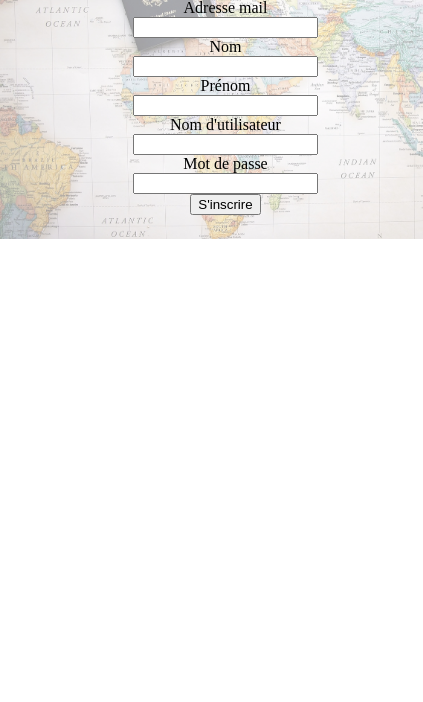
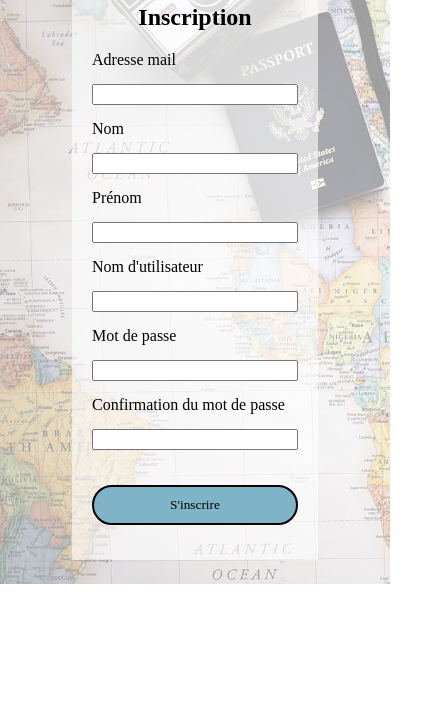
Before and after one commit to Terrier-Anais/new-repo-OTRA-front, a plain HTML site: page html/signin.html in a window 390 px wide. Shown: the part 142-844 px from the top of the page, 423 px wide, since content can reach past the window. Drawn offline with Linux system fonts and the light colour scheme; a web font is replaced by a local one.

Commit message:
feat form responsive

```diff
--- a/css/login.css
+++ /dev/null
@@ -1,35 +0,0 @@
-.container_signin_box {
-    display: flex;
-    padding: 1rem;
-    padding-left: 4rem;
-    padding-right: 4rem;
-}
-
-.signin_box {
-    display: flex;
-    width: 100%;
-    flex: column;
-
-}
-
-.signin_picture{
-    width: 50%;
-    flex: 1;
-}
-
-.signin_picture img {
-    max-width: 100%;
-    max-height: 100%;
-}
-
-.signin_form {
-    max-width: 100%;
-    display: flex;
-    flex-direction: column;
-    justify-content: center;
-    align-items: stretch;
-    text-align: center;
-    flex: 1;
-    width: 100%;
-    height: 100%;
-}
--- /dev/null
+++ b/css/signin.css
@@ -0,0 +1,88 @@
+@import url('https://fonts.googleapis.com/css2?family=Sedan+SC&display=swap');
+
+
+.container_signin_box {
+    display: flex;
+    padding: 1rem;
+    padding-left: 4rem;
+    padding-right: 4rem;
+    padding-top: 4rem;
+    max-width: 70%;
+    margin: 0 auto;
+}
+
+.signin_box {
+    display: flex;
+    width: 100%;
+    flex: row;
+
+}
+
+.signin_picture{
+    flex: 1;
+}
+
+.signin_picture img {
+    max-width: 100%;
+    max-height: 100%;
+}
+
+.signin_form {
+    flex: 1;
+    max-width: 400px;
+    margin: 0 auto;
+    padding: 20px;
+    background-color: rgba(255, 255, 255, 0.6);
+
+}
+
+.signin_form h2 {
+    text-align: center;
+}
+
+.signin_form form {
+    display: flex;
+    flex-direction: column;
+}
+
+.signin_form label,
+.signin_form input {
+    margin-bottom: 15px;
+}
+
+.signin_form input[type="submit"] {
+    margin-top: 20px;
+    padding: 10px;
+    background-color: #7EB3C8;
+    border: 2px solid black;
+    border-radius: 1.5rem;
+    color: white;
+    cursor: pointer;
+    color: black;
+    font-family: "Sedan SC", serif;
+
+}
+
+.signin_form input[type="submit"]:hover {
+    transition-duration: 1s;
+    background-color: #7E8EC8;
+}
+
+@media (max-width: 768px) {
+    .signin_picture {
+        display: none;
+    }
+
+    .container_signin_box {
+        max-width: 90%;
+        padding: 1rem;
+        padding-left: 4rem;
+        padding-right: 4rem;
+        padding-top: 3rem;
+        margin: 0 auto;
+    }
+
+    .signin_form {
+        max-width: 100%;
+    }
+}
--- a/css/style.css
+++ b/css/style.css
@@ -11,6 +11,7 @@
 }
 
 header {
+
     display: flex;
     justify-content: space-between;
     height: 50px;
@@ -77,3 +78,29 @@ h1 {
     background-color: #7E8EC8;
     cursor: pointer;
 }
+
+@media (max-width: 768px) {
+    header {
+        padding-left: 1rem;
+        padding-right: 1rem;
+        display: flex;
+        justify-content: space-between;
+    }
+
+    header .right {
+        display: none;
+    }
+
+    header .left {
+        width: 100%;
+    }
+
+    .left img {
+        display:flex;
+    }
+    h1 {
+        font-size: 1.5rem;
+    }
+
+
+}
--- a/html/signin.html
+++ b/html/signin.html
@@ -6,7 +6,7 @@
     <title>On the road again</title>
     <link rel="stylesheet" href="../css/reset.css">
     <link rel="stylesheet" href="../css/style.css">
-    <link rel="stylesheet" href="../css/login.css">
+    <link rel="stylesheet" href="../css/signin.css">
     <script defer src="../js/app.js"></script>
 </head>
 <header>
@@ -37,6 +37,8 @@
                 <input type="text" name="username" id="username" required>
                 <label for="password">Mot de passe</label>
                 <input type="password" name="password" id="password" required>
+                <label for="confirmation">Confirmation du mot de passe</label>
+                <input type="confirmation" name="confirmation" id="confirmation" required>
                 <input type="submit" value="S'inscrire">
             </form>
         </div>
```
